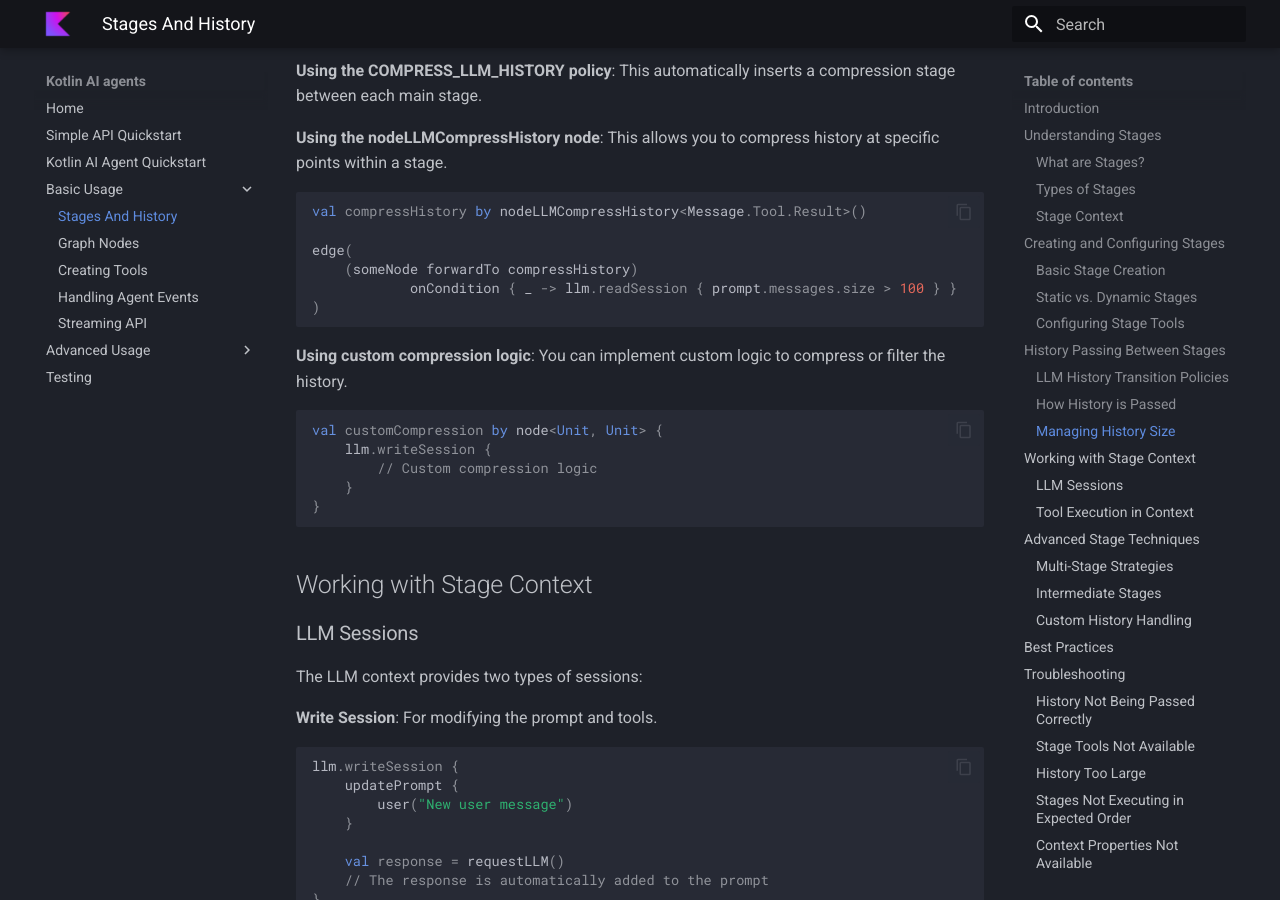
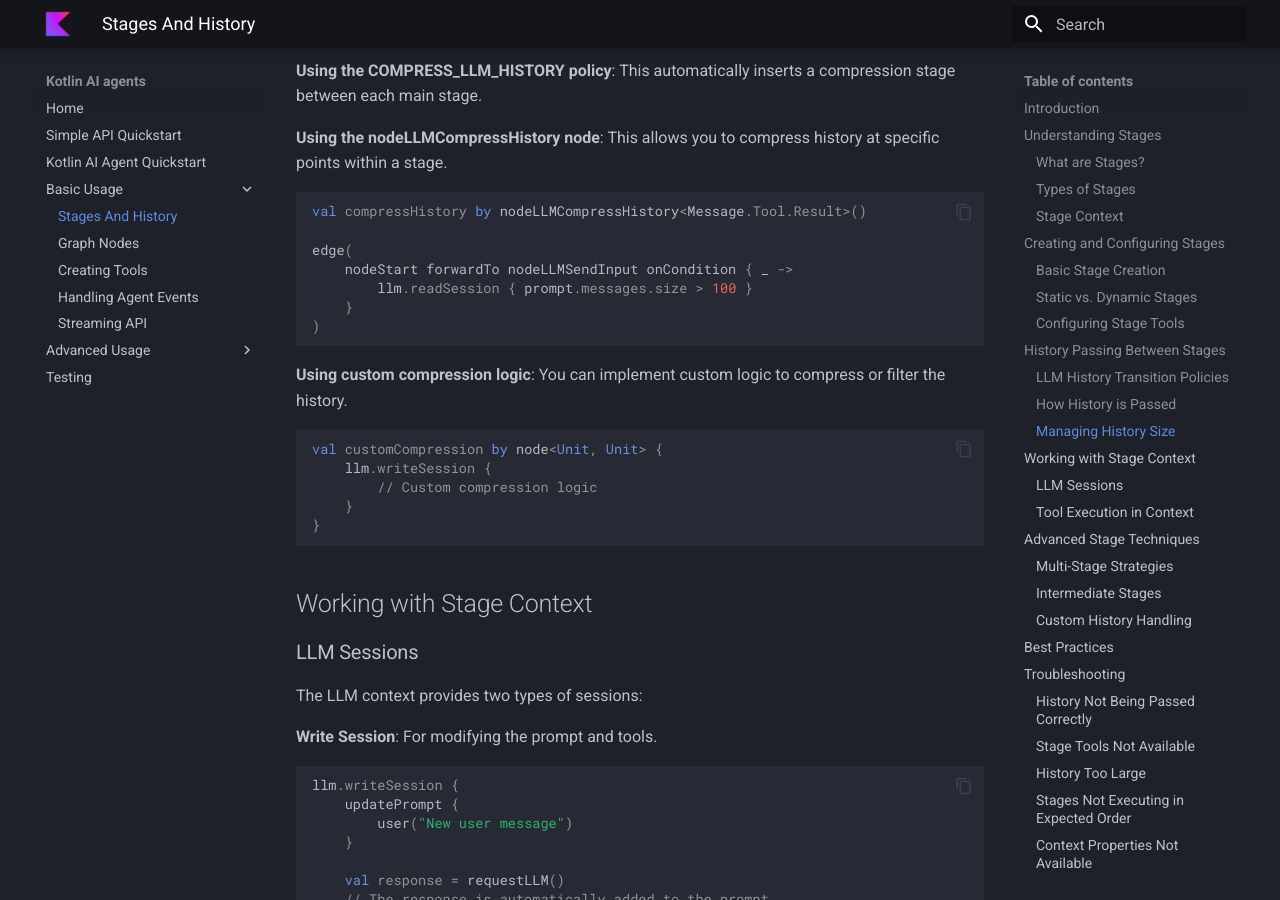
Before and after one commit to JetBrains/koog-docs, an MkDocs documentation site: the page built from docs/stagesAndHistory.md, in a window 1280 px wide and 900 px high, scrolled down 4395 px. Built offline with MkDocs 1.6.1 and Material for MkDocs 9.7.7, drawn with Linux system fonts in a browser that asks for light colours.

Commit message:
Update docs/stagesAndHistory.md
Co-authored-by: Simon Vergauwen <nomisRev@users.noreply.github.com>

````diff
--- a/docs/stagesAndHistory.md
+++ b/docs/stagesAndHistory.md
@@ -195,8 +195,9 @@ history size:
 val compressHistory by nodeLLMCompressHistory<Message.Tool.Result>()
 
 edge(
-    (someNode forwardTo compressHistory)
-            onCondition { _ -> llm.readSession { prompt.messages.size > 100 } }
+    nodeStart forwardTo nodeLLMSendInput onCondition { _ ->
+        llm.readSession { prompt.messages.size > 100 }
+    }
 )
 ```
 
````
